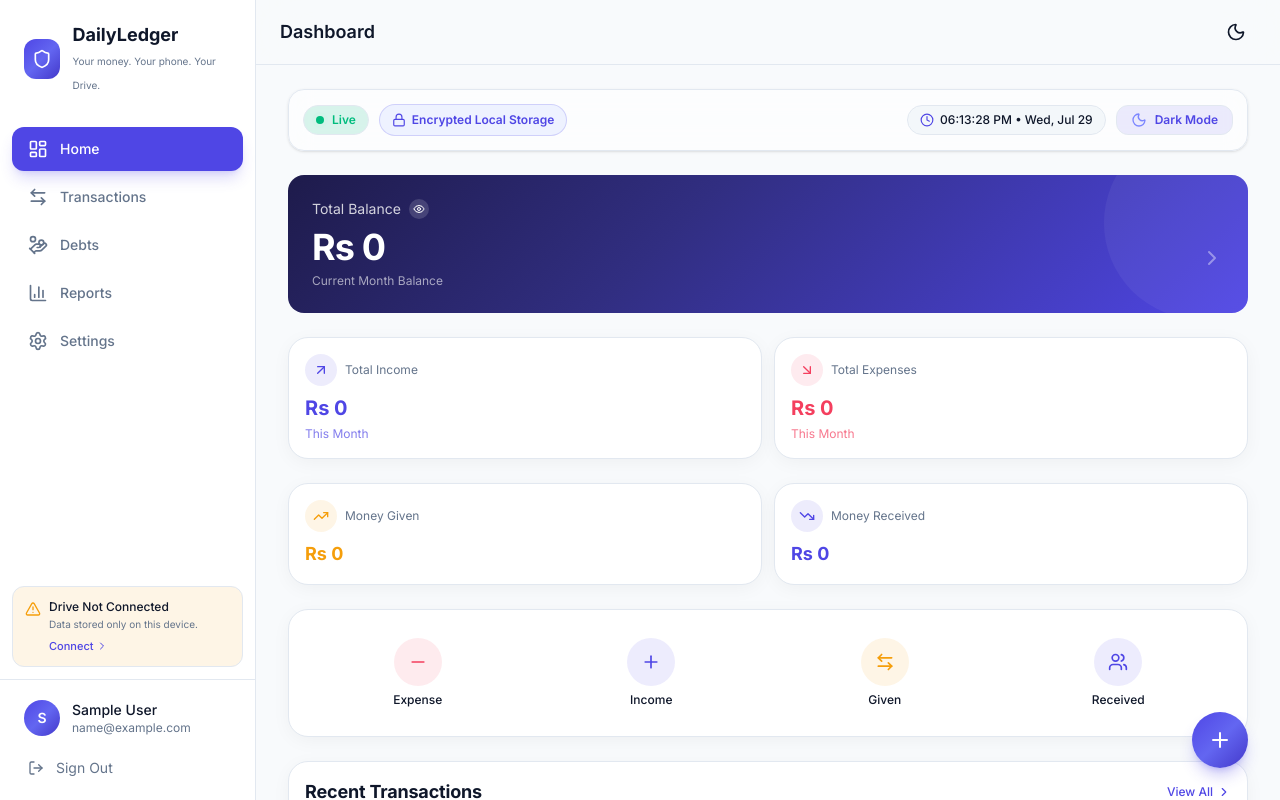
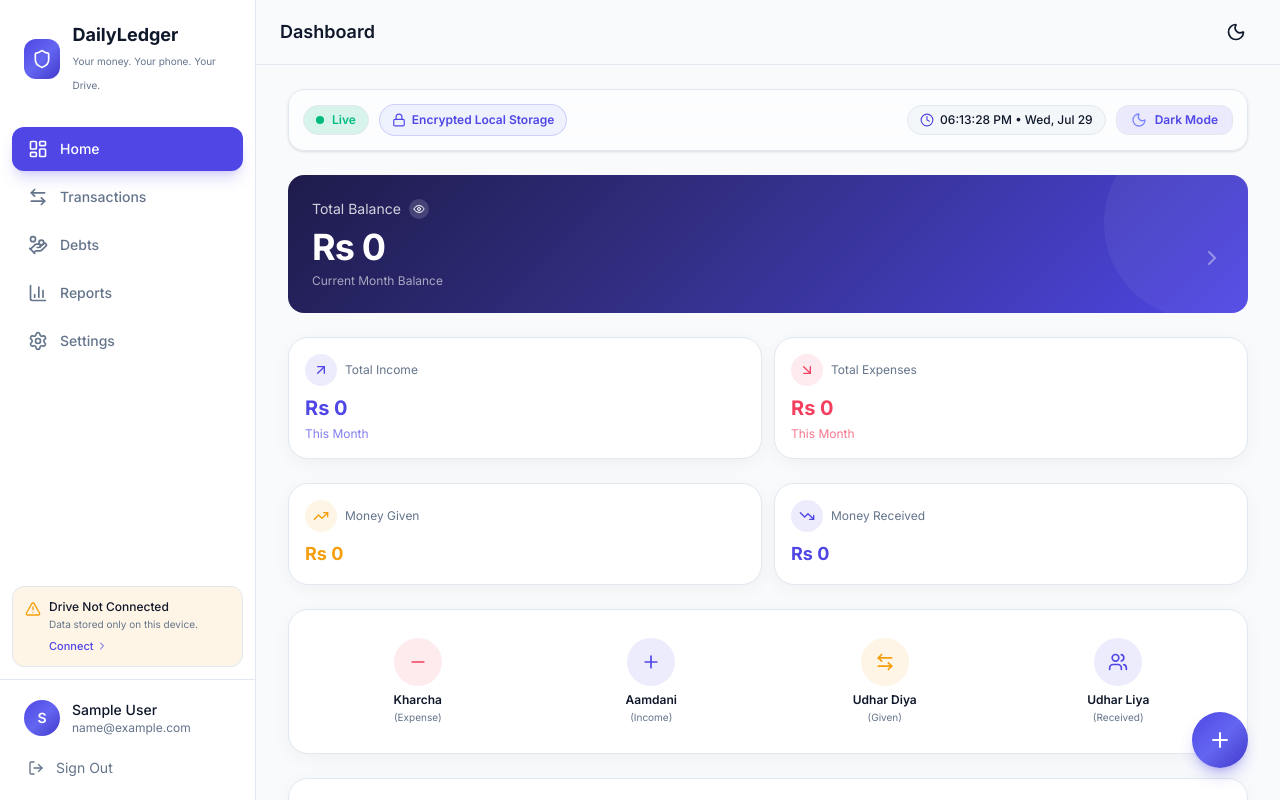
Before and after one commit to waqaszahoor2/Daily-Ledger, a Next.js app: page /dashboard in a window 1280 px wide. Shown: the top 800 px of the page. Built offline with nearby package versions, Linux system fonts and the light colour scheme; sample sign-in values are in the browser's storage.

Commit message:
Set Roman Urdu as prominent primary labels for transaction options and quick actions

```diff
--- a/app/dashboard/page.tsx
+++ b/app/dashboard/page.tsx
@@ -193,25 +193,29 @@ export default function DashboardPage() {
             <div className="quick-action-icon bg-danger/10">
               <Minus className="w-5 h-5 text-danger" />
             </div>
-            <span className="text-xs font-medium text-foreground">Expense</span>
+            <span className="text-xs font-semibold text-foreground">Kharcha</span>
+            <span className="text-[10px] text-muted -mt-1">(Expense)</span>
           </button>
           <button onClick={() => openModalWithType('income')} className="quick-action">
             <div className="quick-action-icon bg-primary/10">
               <Plus className="w-5 h-5 text-primary" />
             </div>
-            <span className="text-xs font-medium text-foreground">Income</span>
+            <span className="text-xs font-semibold text-foreground">Aamdani</span>
+            <span className="text-[10px] text-muted -mt-1">(Income)</span>
           </button>
           <button onClick={() => openModalWithType('money_given')} className="quick-action">
             <div className="quick-action-icon bg-warning/10">
               <ArrowLeftRight className="w-5 h-5 text-warning" />
             </div>
-            <span className="text-xs font-medium text-foreground">Given</span>
+            <span className="text-xs font-semibold text-foreground">Udhar Diya</span>
+            <span className="text-[10px] text-muted -mt-1">(Given)</span>
           </button>
           <button onClick={() => openModalWithType('money_received')} className="quick-action">
             <div className="quick-action-icon bg-primary/10">
               <Users className="w-5 h-5 text-primary" />
             </div>
-            <span className="text-xs font-medium text-foreground">Received</span>
+            <span className="text-xs font-semibold text-foreground">Udhar Liya</span>
+            <span className="text-[10px] text-muted -mt-1">(Received)</span>
           </button>
         </div>
       </motion.div>
--- a/components/transactions/TransactionModal.tsx
+++ b/components/transactions/TransactionModal.tsx
@@ -15,11 +15,11 @@ import { todayISO, nowTime } from '@/lib/utils/dates';
 import { toast } from 'sonner';
 import type { TransactionType } from '@/types';
 
-const typeConfig: Record<TransactionType, { label: string; urdu: string; activeBg: string; activeText: string; icon: typeof Plus }> = {
-  income: { label: 'Income', urdu: 'Aamdani', activeBg: 'bg-emerald-500/10 dark:bg-emerald-500/20', activeText: 'text-emerald-600 dark:text-emerald-400 border-emerald-500/30', icon: Plus },
-  expense: { label: 'Expense', urdu: 'Kharcha', activeBg: 'bg-rose-500/10 dark:bg-rose-500/20', activeText: 'text-rose-600 dark:text-rose-400 border-rose-500/30', icon: Minus },
-  money_given: { label: 'Money Given', urdu: 'Udhar Diya', activeBg: 'bg-amber-500/10 dark:bg-amber-500/20', activeText: 'text-amber-600 dark:text-amber-400 border-amber-500/30', icon: ArrowLeftRight },
-  money_received: { label: 'Money Received', urdu: 'Udhar Liya / Mile', activeBg: 'bg-teal-500/10 dark:bg-teal-500/20', activeText: 'text-teal-600 dark:text-teal-400 border-teal-500/30', icon: Users },
+const typeConfig: Record<TransactionType, { label: string; english: string; activeBg: string; activeText: string; icon: typeof Plus }> = {
+  income: { label: 'Aamdani', english: 'Income', activeBg: 'bg-emerald-500/10 dark:bg-emerald-500/20', activeText: 'text-emerald-600 dark:text-emerald-400 border-emerald-500/30', icon: Plus },
+  expense: { label: 'Kharcha', english: 'Expense', activeBg: 'bg-rose-500/10 dark:bg-rose-500/20', activeText: 'text-rose-600 dark:text-rose-400 border-rose-500/30', icon: Minus },
+  money_given: { label: 'Udhar Diya', english: 'Money Given', activeBg: 'bg-amber-500/10 dark:bg-amber-500/20', activeText: 'text-amber-600 dark:text-amber-400 border-amber-500/30', icon: ArrowLeftRight },
+  money_received: { label: 'Udhar Liya', english: 'Money Received', activeBg: 'bg-teal-500/10 dark:bg-teal-500/20', activeText: 'text-teal-600 dark:text-teal-400 border-teal-500/30', icon: Users },
 };
 
 export function TransactionModal({ defaultType = 'expense' }: { defaultType?: TransactionType }) {
@@ -148,7 +148,7 @@ export function TransactionModal({ defaultType = 'expense' }: { defaultType?: Tr
               </div>
               <div>
                 <h2 className="text-base font-bold text-foreground tracking-tight">
-                  {editingTx ? 'Edit Transaction (Indraj Edit)' : 'New Transaction (Naya Indraj)'}
+                  {editingTx ? 'Naya Indraj / Edit Entry' : 'Naya Indraj / New Transaction'}
                 </h2>
                 <p className="text-xs text-muted">
                   {editingTx ? 'Update financial ledger entry' : 'Record new income, expense or debt entry'}
@@ -174,15 +174,15 @@ export function TransactionModal({ defaultType = 'expense' }: { defaultType?: Tr
                     key={t}
                     type="button"
                     onClick={() => handleTypeChange(t)}
-                    className={`flex flex-col items-center justify-center gap-0.5 py-2 px-1.5 rounded-xl transition-all text-xs font-semibold cursor-pointer ${
+                    className={`flex flex-col items-center justify-center gap-0.5 py-2.5 px-1.5 rounded-xl transition-all text-xs font-semibold cursor-pointer ${
                       isActive
                         ? `${cfg.activeBg} ${cfg.activeText} border shadow-sm`
                         : 'text-muted hover:text-foreground hover:bg-card/50 border border-transparent'
                     }`}
                   >
                     <cfg.icon className="w-4 h-4 mb-0.5" />
-                    <span className="text-[11px] leading-none font-bold">{cfg.label}</span>
-                    <span className="text-[9px] opacity-80 font-medium leading-tight text-center">({cfg.urdu})</span>
+                    <span className="text-[12px] leading-tight font-bold">{cfg.label}</span>
+                    <span className="text-[9.5px] opacity-75 font-medium text-center">({cfg.english})</span>
                   </button>
                 );
               })}
@@ -192,7 +192,7 @@ export function TransactionModal({ defaultType = 'expense' }: { defaultType?: Tr
             <div className="space-y-3">
               <div className="flex items-center justify-between">
                 <label className="text-xs font-semibold text-foreground flex items-center gap-1">
-                  Total Amount (Kull Raqam) <span className="text-danger">*</span>
+                  Kull Raqam (Total Amount) <span className="text-danger">*</span>
                 </label>
                 {amount && (
                   <button
@@ -200,7 +200,7 @@ export function TransactionModal({ defaultType = 'expense' }: { defaultType?: Tr
                     onClick={() => setAmount('')}
                     className="text-[11px] font-medium text-muted hover:text-foreground transition cursor-pointer"
                   >
-                    Reset (Khatam)
+                    Khatam (Reset)
                   </button>
                 )}
               </div>
@@ -226,7 +226,7 @@ export function TransactionModal({ defaultType = 'expense' }: { defaultType?: Tr
               <div className="p-4 rounded-2xl bg-card border border-border/80 shadow-sm space-y-3">
                 <div className="flex items-center justify-between flex-wrap gap-2">
                   <span className="text-xs font-semibold text-foreground flex items-center gap-1.5">
-                    <Calculator className="w-4 h-4 text-primary" /> Repayment & Adjustment Calculator (Hisab Kitab)
+                    <Calculator className="w-4 h-4 text-primary" /> Hisab Kitab (Repayment Calculator)
                   </span>
 
                   {/* Mode Switcher: Minus (-) vs Plus (+) */}
@@ -259,7 +259,7 @@ export function TransactionModal({ defaultType = 'expense' }: { defaultType?: Tr
                 {/* Quick Action Shortcut Buttons */}
                 {numAmount > 0 && (
                   <div className="flex items-center gap-1.5 flex-wrap pt-0.5">
-                    <span className="text-[10px] text-muted font-medium">Quick Options:</span>
+                    <span className="text-[10px] text-muted font-medium">Asan Options:</span>
                     {calcMode === 'subtract' ? (
                       <>
                         <button
@@ -317,7 +317,7 @@ export function TransactionModal({ defaultType = 'expense' }: { defaultType?: Tr
                     type="number"
                     value={calcAmount}
                     onChange={(e) => setCalcAmount(e.target.value)}
-                    placeholder={calcMode === 'subtract' ? 'Enter amount repaid or returned (Kitne wapas mile)...' : 'Enter additional amount given (Kitne mazeed diye)...'}
+                    placeholder={calcMode === 'subtract' ? 'Kitne wapas mile...' : 'Kitne mazeed diye...'}
                     className="w-full h-11 pl-28 pr-16 text-sm font-semibold bg-surface-hover/50 border border-border hover:border-primary/40 focus:border-primary focus:ring-2 focus:ring-primary/10 rounded-xl outline-none transition-all text-foreground"
                     step="0.01"
                     min="0"
```
